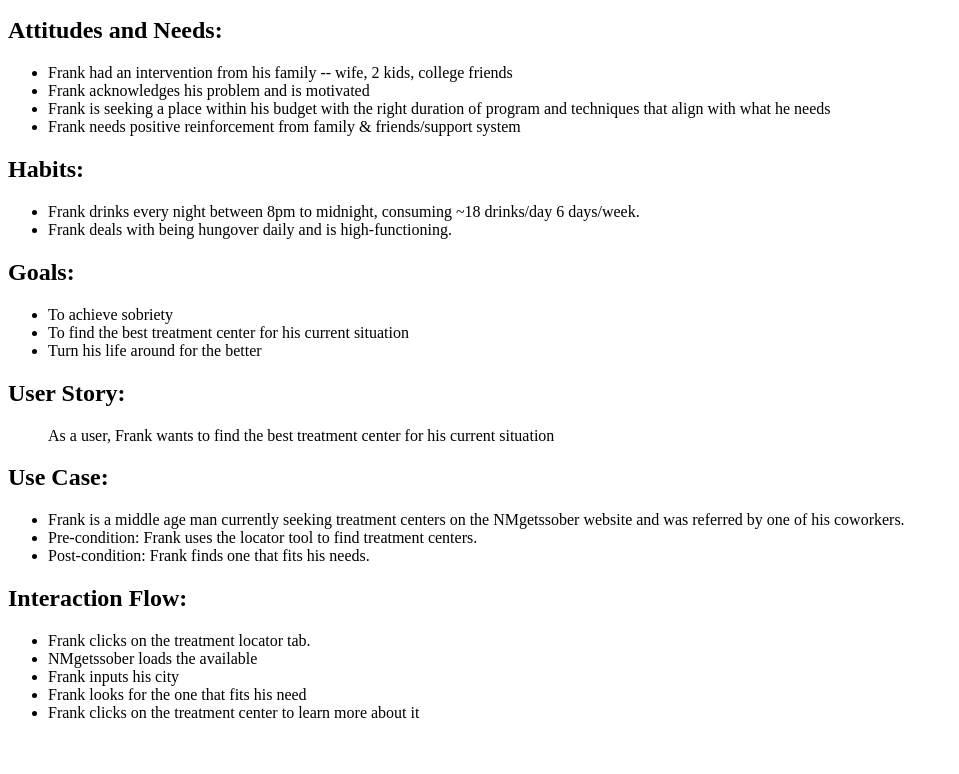
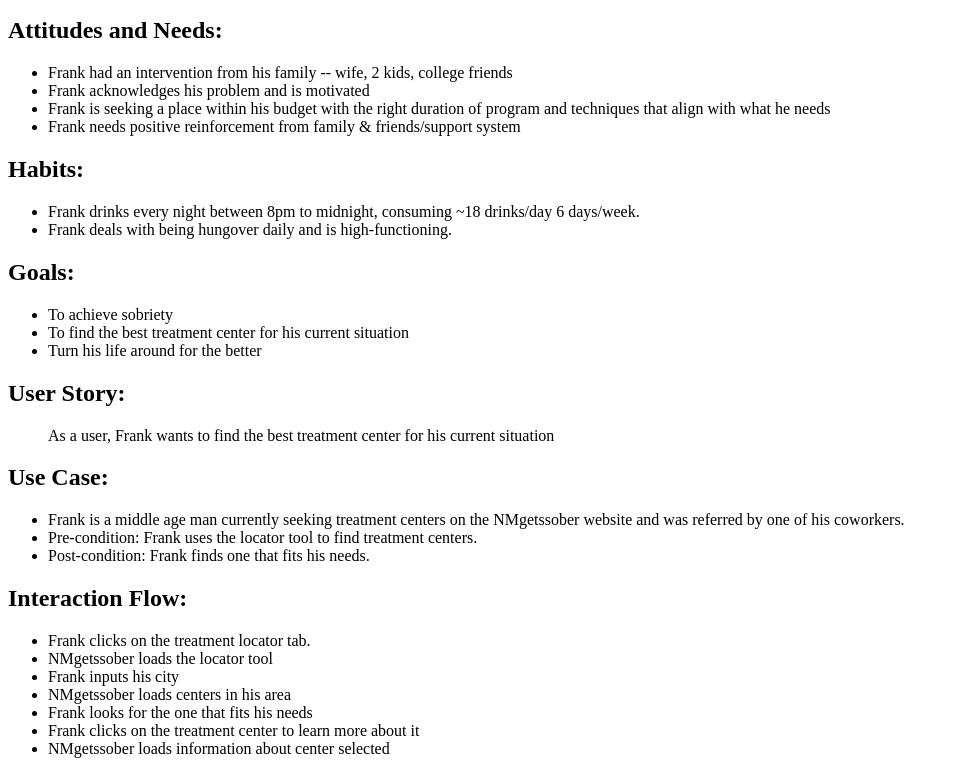
Before and after one commit to NMgetssober/NMgetssober, a plain HTML site: page epic/frank.html in a window 1280 px wide. Shown: the part 967-1741 px from the top of the page, without its empty margins (0-959 px from the left). Before the commit the page ends 1705 px from the top, so only its background shows below. Drawn offline with Linux system fonts and the light colour scheme.

Commit message:
updated interaction flow

```diff
--- a/epic/frank.html
+++ b/epic/frank.html
@@ -64,8 +64,10 @@
     <h2>Interaction Flow:</h2>
         <ul>
             <li>Frank clicks on the treatment locator tab.</li>
-            <li>NMgetssober loads the available </li>
+            <li>NMgetssober loads the locator tool</li>
             <li>Frank inputs his city</li>
-            <li>Frank looks for the one that fits his need</li>
+            <li>NMgetssober loads centers in his area</li>
+            <li>Frank looks for the one that fits his needs</li>
             <li>Frank clicks on the treatment center to learn more about it</li>
+            <li>NMgetssober loads information about center selected</li>
         </ul>
```
